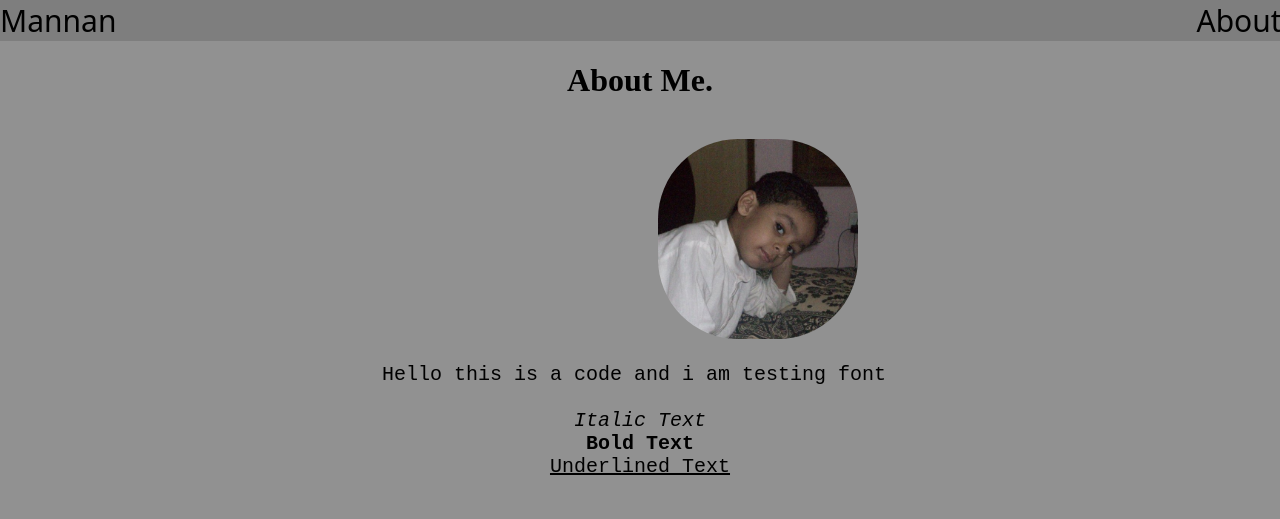
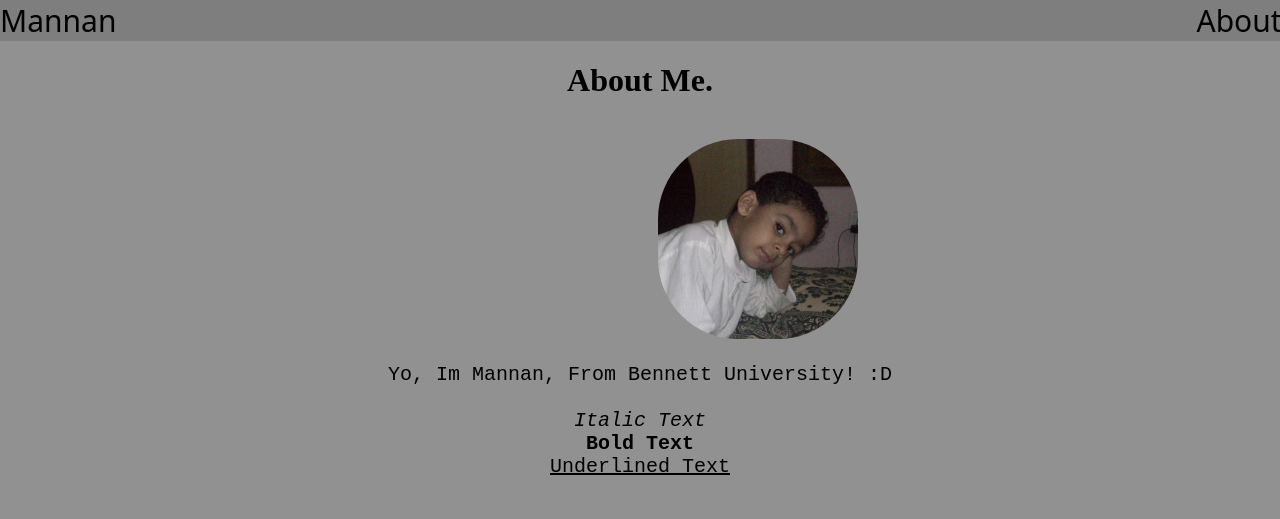
Before and after one commit to MannanXD/portfoliowebsite, a plain HTML site: page index.html in a window 1280 px wide. Shown: the top 519 px of the page. Drawn offline with Linux system fonts and the light colour scheme.

Commit message:
Update index.html

```diff
--- a/index.html
+++ b/index.html
@@ -19,7 +19,7 @@
 
         <br>
         <img src="meyoungsq.png" alt="" height="200"  class="image">
-    <p><pre class="p">Hello this is a code and i am testing font
+    <p><pre class="p">Yo, Im Mannan, From Bennett University! :D
 
 <i>Italic Text</i>
 <b>Bold Text</b>
```
